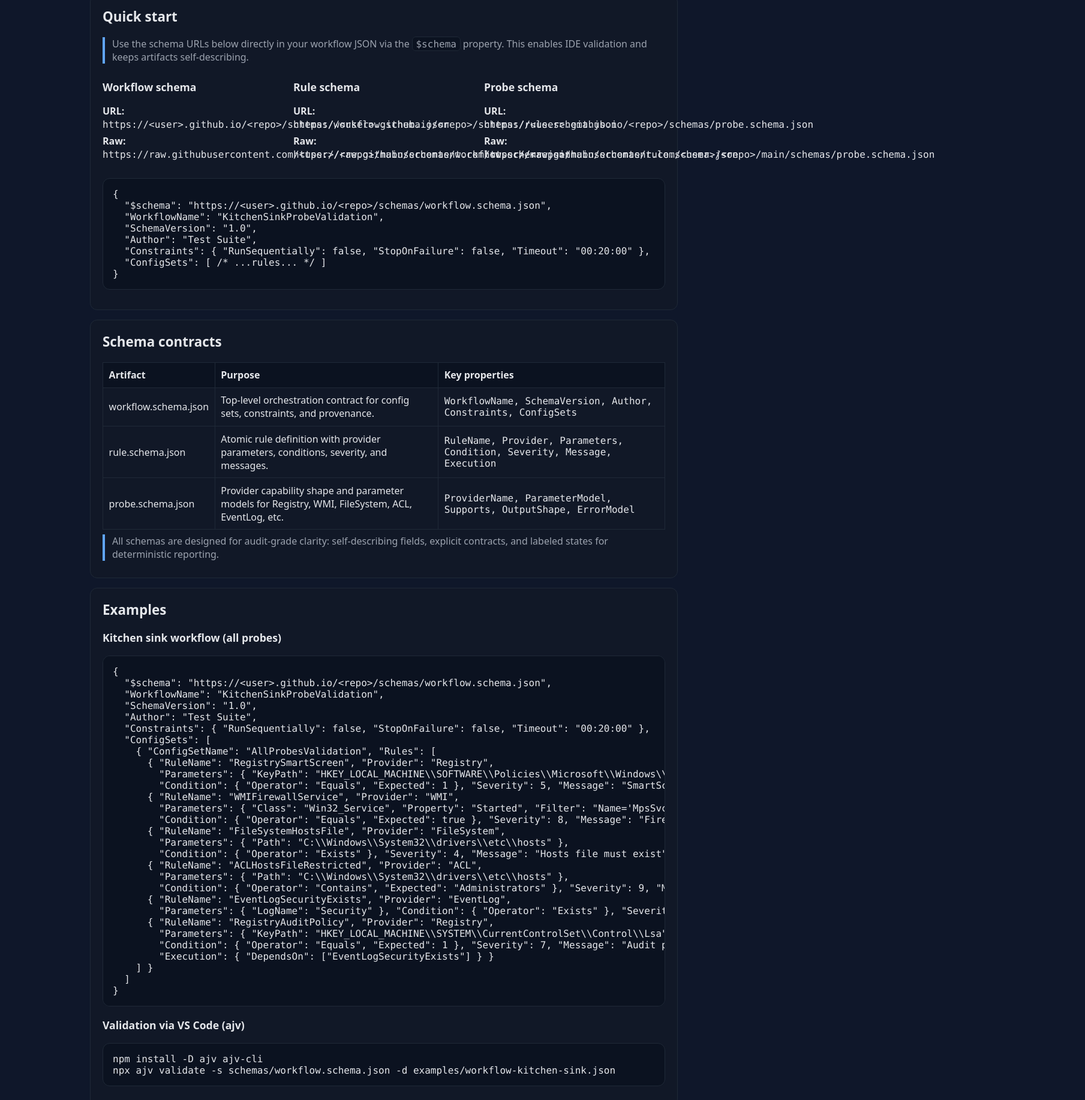
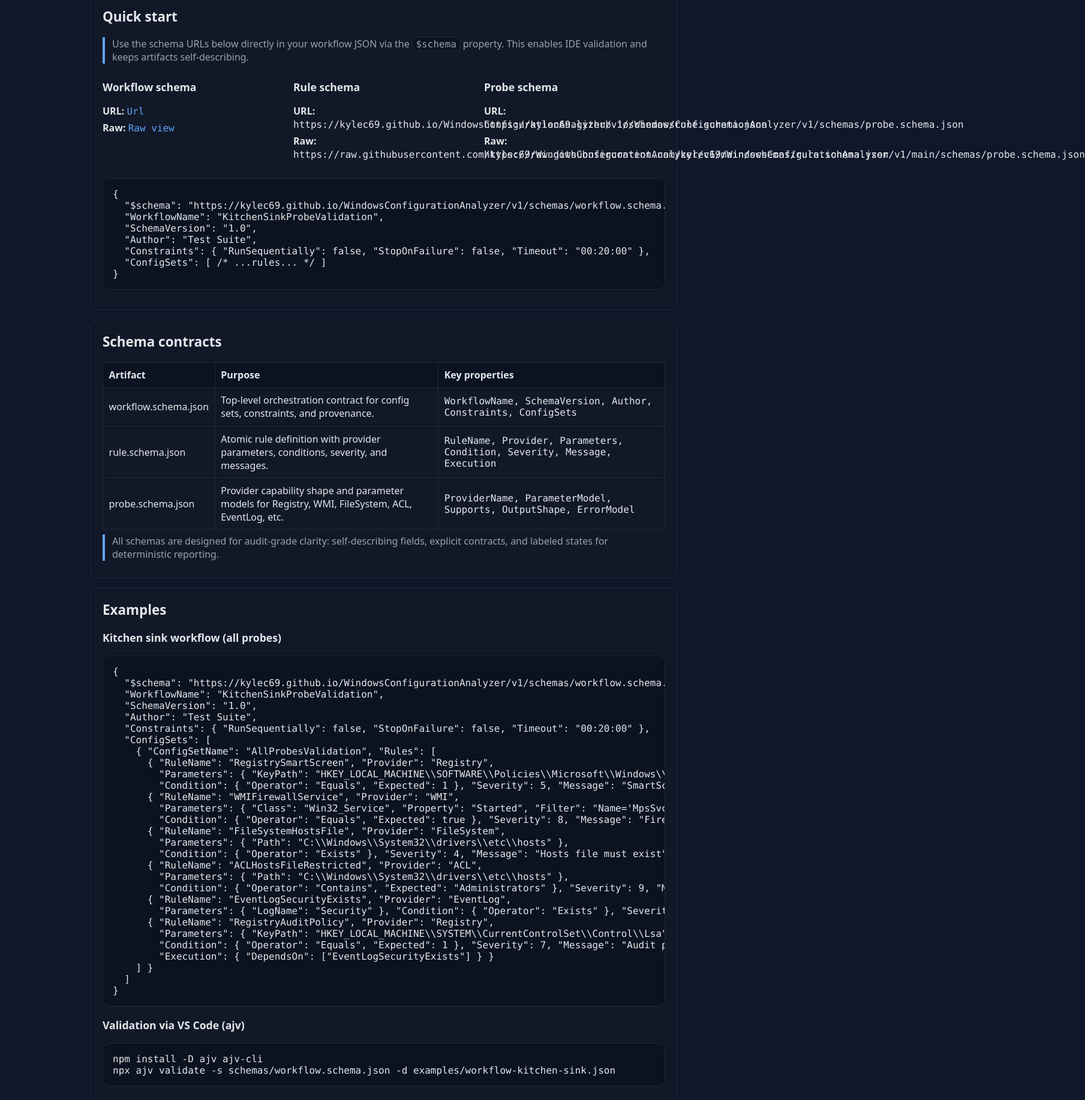
Before and after one commit to KyleC69/kylec69.github.io, a plain HTML site: page index.htm in a window 1280 px wide. Shown: the part 223-2057 px from the top of the page at 60% size, 1809 px wide, since content can reach past the window. Drawn offline with Linux system fonts and the light colour scheme.

Commit message:
updating index

```diff
--- a/probe.schema.json
+++ b/WindowsConfigurationAnalyzer/v1/schemas/probe.schema.json
@@ -6,7 +6,8 @@
   "properties": {
     "ProviderName": {
       "type": "string",
-      "description": "Name of the probe provider (Registry, WMI, FileSystem, ACL, EventLog)."
+      "description": "Name of the probe provider (Registry, WMI, FileSystem, ACL, EventLog)."},
+      "SchemaVersion": {            "type": "string",            "default": "1.0"}
     },
     "ParameterModel": {
       "type": "object",
@@ -34,7 +35,6 @@
         "Code": { "type": "string" },
         "Message": { "type": "string" }
       }
-    }
-  },
+    },
   "required": ["ProviderName", "ParameterModel", "Supports", "OutputShape"]
 }
--- a/rule.schema.json
+++ b/WindowsConfigurationAnalyzer/v1/schemas/rule.schema.json
@@ -3,9 +3,11 @@
     "$schema": "http://json-schema.org/draft-07/schema#",
     "title": "Configuration Rule",
     "type": "object",
+    "Version": "1.0.0",
     "required": [ "RuleName", "Provider", "Parameters", "Condition" ],
     "properties": {
         "RuleName": { "type": "string" },
+        "SchemaVersion": {            "type": "string",            "default": "1.0"},
         "Provider": {
             "type": "string",
             "enum": [ "Registry", "FileSystem", "ACL", "WMI", "EventLog", "Custom" ]
--- a/index.htm
+++ b/index.htm
@@ -63,27 +63,27 @@
       <div>
         <h3>Workflow schema</h3>
         <ul class="list">
-          <li><strong>URL:</strong> <span class="mono">https://&lt;user&gt;.github.io/&lt;repo&gt;/schemas/workflow.schema.json</span></li>
-          <li><strong>Raw:</strong> <span class="mono">https://raw.githubusercontent.com/&lt;user&gt;/&lt;repo&gt;/main/schemas/workflow.schema.json</span></li>
+          <li><strong>URL:</strong> <span class="mono"><a href="https://kylec69.github.io/WindowsConfigurationAnalyzer/v1/schemas/workflow.schema.json">Url</a></span></li>
+          <li><strong>Raw:</strong> <span class="mono"><a href="https://raw.githubusercontent.com/kylec69/WindowsConfigurationAnalyzer/main/v1/schemas/workflow.schema.json">Raw view</a></span></li>
         </ul>
       </div>
       <div>
         <h3>Rule schema</h3>
         <ul class="list">
-          <li><strong>URL:</strong> <span class="mono">https://&lt;user&gt;.github.io/&lt;repo&gt;/schemas/rule.schema.json</span></li>
-          <li><strong>Raw:</strong> <span class="mono">https://raw.githubusercontent.com/&lt;user&gt;/&lt;repo&gt;/main/schemas/rule.schema.json</span></li>
+          <li><strong>URL:</strong> <span class="mono">https://kylec69.github.io/WindowsConfigurationAnalyzer/v1/schemas/rule.schema.json</span></li>
+          <li><strong>Raw:</strong> <span class="mono">https://raw.githubusercontent.com/kylec69/WindowsConfigurationAnalyzer/v1/main/schemas/rule.schema.json</span></li>
         </ul>
       </div>
       <div>
         <h3>Probe schema</h3>
         <ul class="list">
-          <li><strong>URL:</strong> <span class="mono">https://&lt;user&gt;.github.io/&lt;repo&gt;/schemas/probe.schema.json</span></li>
-          <li><strong>Raw:</strong> <span class="mono">https://raw.githubusercontent.com/&lt;user&gt;/&lt;repo&gt;/main/schemas/probe.schema.json</span></li>
+          <li><strong>URL:</strong> <span class="mono">https://kylec69.github.io/WindowsConfigurationAnalyzer/v1/schemas/probe.schema.json</span></li>
+          <li><strong>Raw:</strong> <span class="mono">https://raw.githubusercontent.com/kylec69/WindowsConfigurationAnalyzer/v1/main/schemas/probe.schema.json</span></li>
         </ul>
       </div>
     </div>
     <pre><code>{
-  "$schema": "https://&lt;user&gt;.github.io/&lt;repo&gt;/schemas/workflow.schema.json",
+  "$schema": "https://kylec69.github.io/WindowsConfigurationAnalyzer/v1/schemas/workflow.schema.json",
   "WorkflowName": "KitchenSinkProbeValidation",
   "SchemaVersion": "1.0",
   "Author": "Test Suite",
@@ -127,7 +127,7 @@
     <h2>Examples</h2>
     <h3>Kitchen sink workflow (all probes)</h3>
     <pre><code>{
-  "$schema": "https://&lt;user&gt;.github.io/&lt;repo&gt;/schemas/workflow.schema.json",
+  "$schema": "https://kylec69.github.io/WindowsConfigurationAnalyzer/v1/schemas/workflow.schema.json",
   "WorkflowName": "KitchenSinkProbeValidation",
   "SchemaVersion": "1.0",
   "Author": "Test Suite",
@@ -165,7 +165,7 @@ npx ajv validate -s schemas/workflow.schema.json -d examples/workflow-kitchen-si
     <h2>Usage and validation</h2>
     <h3>Referencing with $schema</h3>
     <pre><code>{
-  "$schema": "https://&lt;user&gt;.github.io/&lt;repo&gt;/schemas/workflow.schema.json",
+  "$schema": "https://kylec69.github.io/WindowsConfigurationAnalyzer/v1/schemas/workflow.schema.json",
   "WorkflowName": "WindowsSecurityBaseline",
   "...": "..."
 }</code></pre>
@@ -173,7 +173,7 @@ npx ajv validate -s schemas/workflow.schema.json -d examples/workflow-kitchen-si
     <h3>Pinning versions</h3>
     <p>For stability, pin to a specific versioned path:</p>
     <pre><code>{
-  "$schema": "https://&lt;user&gt;.github.io/&lt;repo&gt;/v1/schemas/workflow.schema.json"
+  "$schema": "https://kylec69.github.io/WindowsConfigurationAnalyzer/v1/schemas/workflow.schema.json"
 }</code></pre>
 
     <h3>NuGet / .NET validation</h3>
@@ -181,7 +181,7 @@ npx ajv validate -s schemas/workflow.schema.json -d examples/workflow-kitchen-si
 using Newtonsoft.Json.Linq;
 using Newtonsoft.Json.Schema;
 
-var schemaText = await httpClient.GetStringAsync("https://&lt;user&gt;.github.io/&lt;repo&gt;/schemas/workflow.schema.json");
+var schemaText = await httpClient.GetStringAsync("https://kylec69.github.io/WindowsConfigurationAnalyzer/v1/schemas/workflow.schema.json");
 var schema = JSchema.Parse(schemaText);
 
 var json = JObject.Parse(System.IO.File.ReadAllText("examples/workflow-kitchen-sink.json"));
@@ -202,7 +202,7 @@ bool isValid = json.IsValid(schema, out errors);</code></pre>
 
   <footer>
     <p>© 2025 Windows Config Analyzer Schemas. Publish via GitHub Pages: Settings → Pages → Branch: <span class="kbd">main</span> → Folder: <span class="kbd">/</span>. Place this file at <span class="kbd">/default.html</span> or <span class="kbd">/index.html</span>.</p>
-    <p>Replace <span class="kbd">&lt;user&gt;</span> and <span class="kbd">&lt;repo&gt;</span> placeholders with your GitHub namespace. Keep raw URLs in README for tooling.</p>
+    <p>Replace <span class="kbd">kylec69</span> and <span class="kbd">WindowsConfigurationAnalyzer</span> placeholders with your GitHub namespace. Keep raw URLs in README for tooling.</p>
   </footer>
 
 </main>
```
Also changed, not shown: WindowsConfigurationAnalyzer/v1/schemas/wrapper.schema.json (renamed from wrapper.schema.json, +2 -8 lines).
